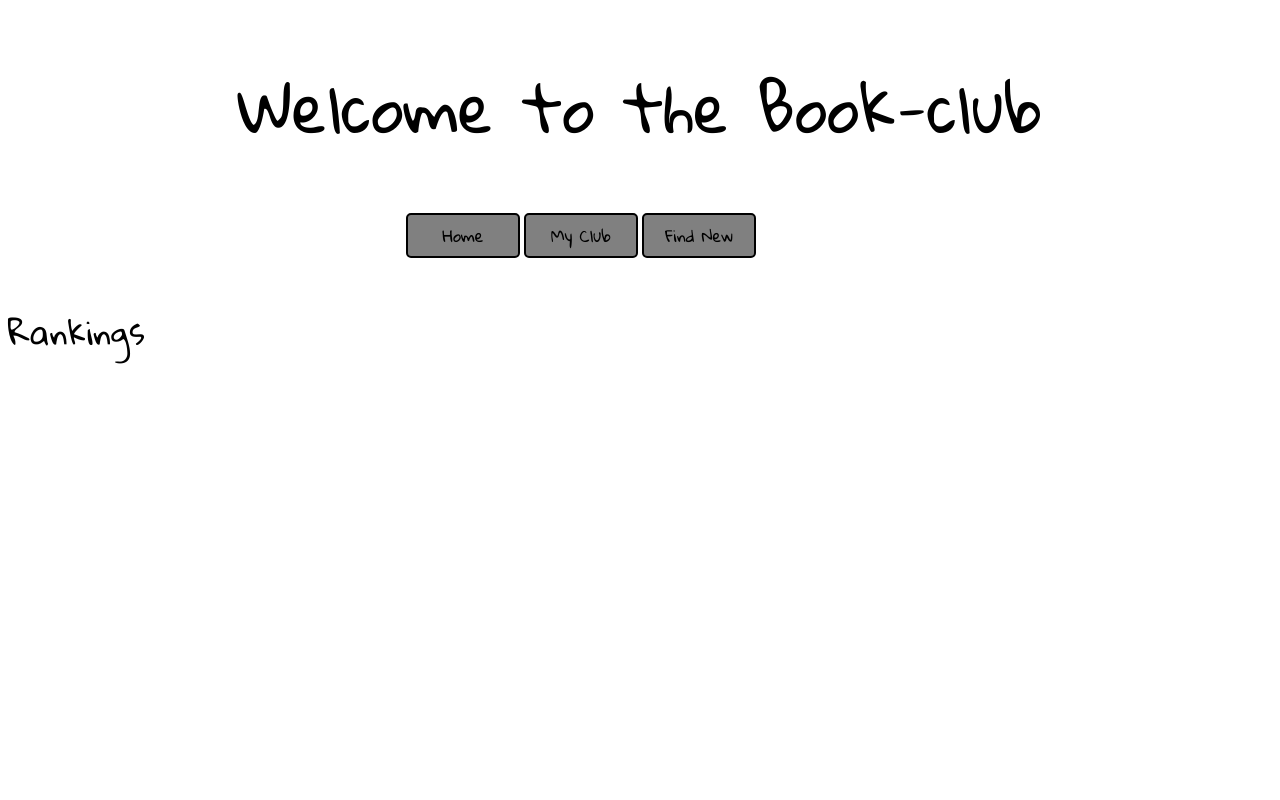
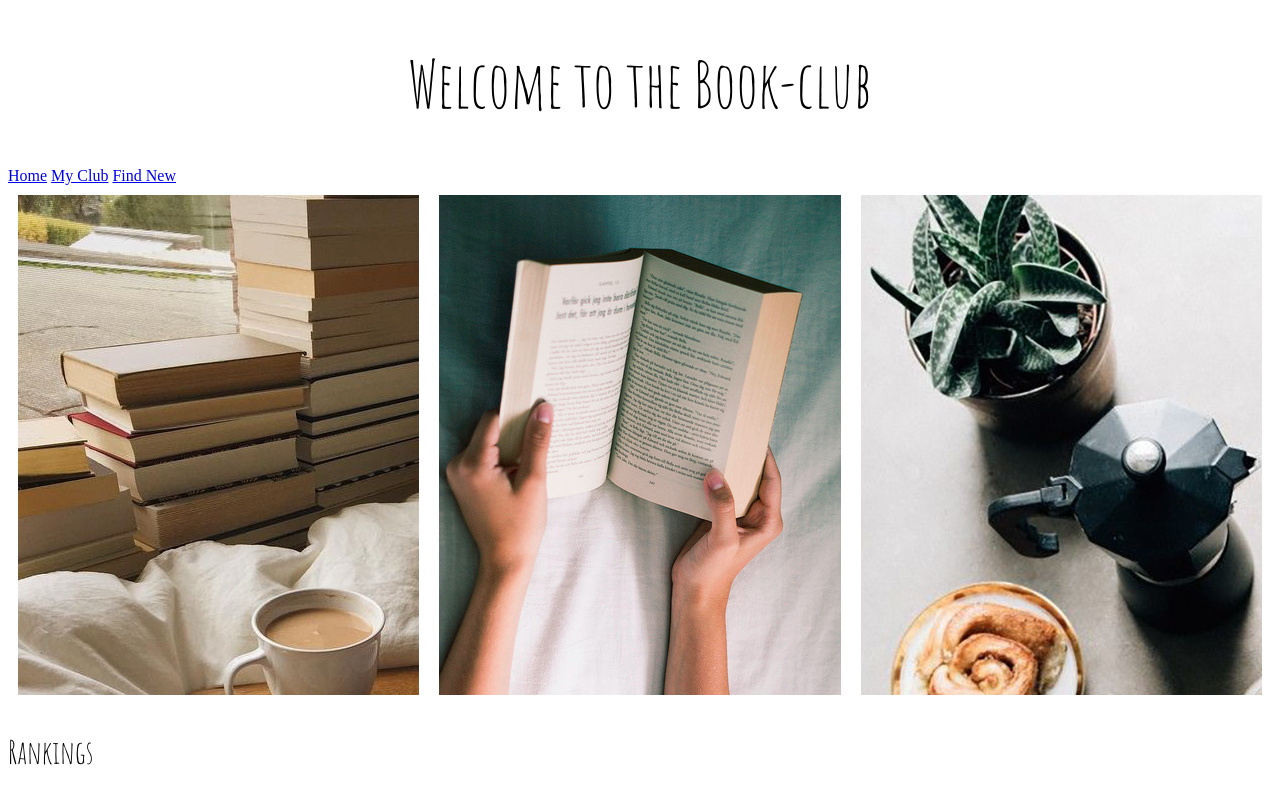
Before and after one commit to amelow/2DV513, a website: page Assignment3/public/index.html in a window 1280 px wide. Drawn offline with Linux system fonts and the light colour scheme.

Commit message:
adding some pictures

```diff
--- a/Assignment3/public/index.html
+++ b/Assignment3/public/index.html
@@ -18,6 +18,17 @@
     </nav>
         </header>
         <body>
+            <div class="imageContainer">
+                <div>
+                    <img class="gridPagePics" src="cozy.jpg" />
+                </div>
+                <div>
+                    <img class="gridPagePics" src="reading.png" />
+                </div>
+                <div>
+                    <img class="gridPagePics" src="food.jpg" />
+                </div>
+            </div>
             <div id = "bookclubRankings">
                 <h2>
                     Rankings
--- a/Assignment3/public/style.css
+++ b/Assignment3/public/style.css
@@ -1,49 +1,36 @@
-@import url('https://fonts.googleapis.com/css?family=Gloria+Hallelujah');
+@import url('https://fonts.googleapis.com/css?family=Amatic+SC&display=swap');
 h1{
-    font-family: 'Gloria Hallelujah', cursive;
+    font-family: 'Amatic SC', cursive;
     font-weight: 300;
     font-size:4em;
     text-align: center;
+
 }
 h2{
-    font-family:  'Gloria Hallelujah', cursive;
+    font-family: 'Amatic SC', cursive;
     font-weight: 300;
     font-size:xx-large;
     text-align: left;
 }
+body{
+    background-color:white;
+}
+.imageContainer {
+    display: grid;
+    grid-template-columns: 1fr 1fr 1fr;
+  }
 
-nav{
+  .imageContainer div {
+    height: 500px;
+    overflow: hidden;
+    border: 10px solid white;
+  }
+  .gridPagePics {
     display: block;
-    margin: 0 auto;
-    width: 468px;
-    padding-bottom: 1em;
-    style:"bottom:-16px";
-}
-
-.navigationTags{
-    color: black;
-    text-decoration: none;
-    padding: 5px;
-    border: 2px solid black;
-    background-color:gray;
-    transition: 0.5s all;
-    width: 100px;
-    border-radius: 5px;
-    display: inline-block;
-    text-align: center;
-    font-family: 'Gloria Hallelujah', cursive;
-}
-.navigationTags:hover{
-    background-color: whitesmoke;
-}
-
-#banner{
-    width: 100%;
-    height: 400px;
-    background-repeat: no-repeat;
-    background-position-y: -150px;
-    position: absolute;
-    top:0;
-    left:0;
-    z-index: -1;
-}
+    max-height: initial;
+    max-width: initial;
+  }
+  .tall {
+    width: auto;
+    height: 100%;
+  }
```
Also changed, not shown: Assignment3/public/books.jpg (added), Assignment3/public/bw-books-header.jpg (added), Assignment3/public/cozy.jpg (added), Assignment3/public/food.jpg (added), Assignment3/public/morebooks.jpg (added), Assignment3/public/reading.png (added).
